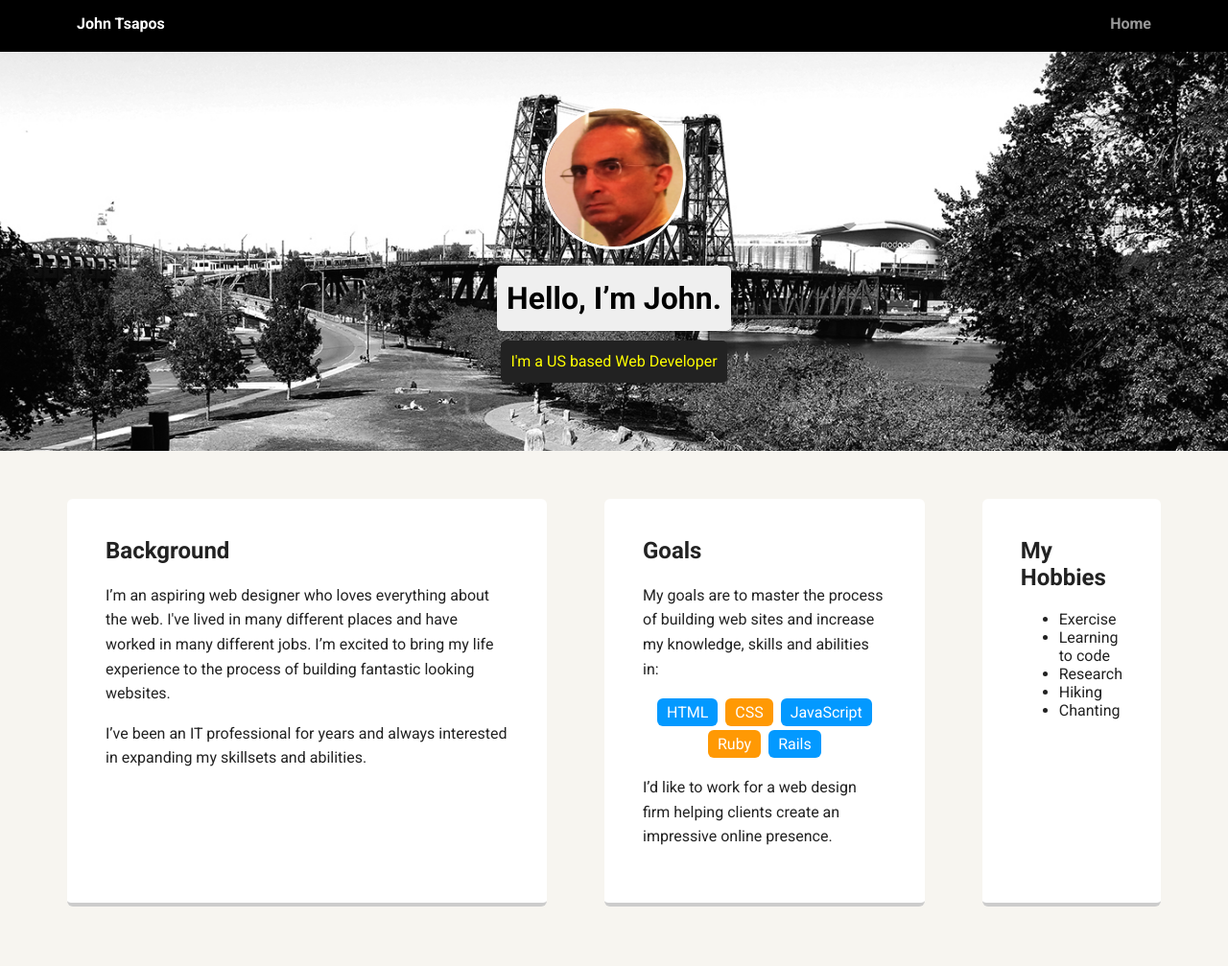
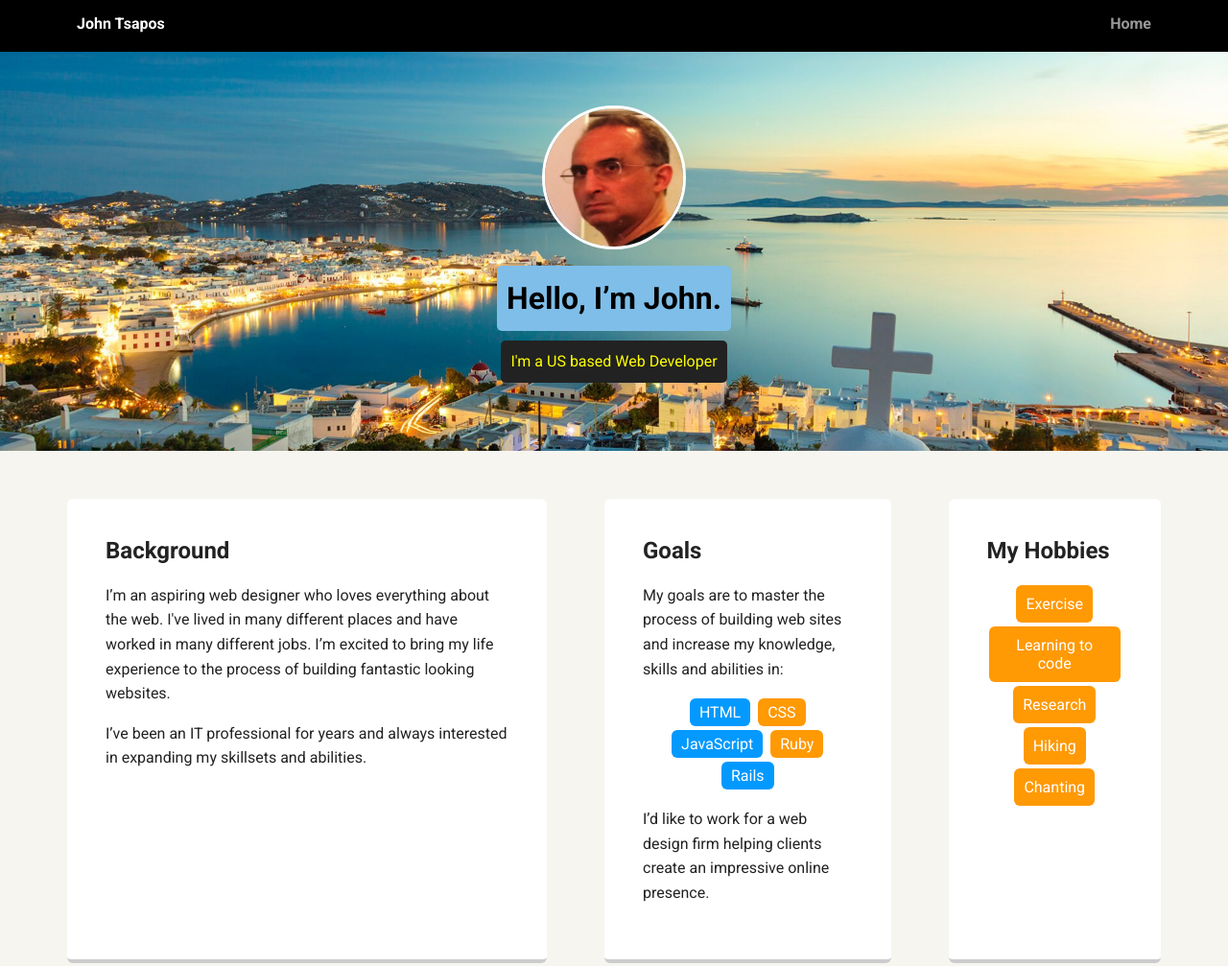
Before and after one commit to jtsapos1/project_1_personal_page, a plain HTML site: page index.html in a window 1280 px wide. Shown: the top 1007 px of the page at 96% size. Drawn offline with Linux system fonts and the light colour scheme; a web font is replaced by a local one.

Commit message:
Updated .css file with new background pic; changed border properties for profile pic

```diff
--- a/styles.css
+++ b/styles.css
@@ -11,12 +11,14 @@ body {
   color: #222;
   background: #f7f5f0;
 }
+
 /* Link Styles */
 
 a {
   text-decoration: none;
   color: #999;
 }
+
 a:hover {
   color: #6633ff;
 }
@@ -31,6 +33,7 @@ a:hover {
   position: fixed;
   text-align: center;
 }
+
 .nav {
   display: flex;
   justify-content: space-around;
@@ -45,26 +48,31 @@ a:hover {
   margin-right: auto;
   color: white;
 }
+
 .nav li {
   padding: 5px 10px 10px 10px;
 }
+
 .nav a {
   transition: all .5s;
 }
+
 .nav a:hover {
   color: white
 }
 
 header {
   text-align: center;
-  background: url('images/portland.jpg') no-repeat top center ;
+  background: url('images/new_background.jpg') no-repeat top center;
   background-size: cover;
   overflow: hidden;
   padding-top: 60px;
 }
+
 header {
   line-height: 1.5;
 }
+
 header .profile-image {
   margin-top: 50px;
   width: 150px;
@@ -73,21 +81,26 @@ header .profile-image {
   border: 3px solid white;
   transition: all .5s;
 }
+
 header .profile-image:hover {
   transform: scale(1.2) rotate(5deg);
+  border: #0399ff
 }
+
 .tag {
-  background-color: #efefef;
+  background-color: #7ebee9;
   color: black;
   padding: 10px;
   border-radius: 5px;
   display: table;
   margin: 10px auto;
 }
+
 .location {
   background-color: #222;
   color: yellow;
 }
+
 .card {
   margin: 30px;
   padding: 20px 40px 40px;
@@ -98,8 +111,23 @@ header .profile-image:hover {
   border-radius: 6px;
   transition: all .5s;
 }
+
 .card:hover {
   border-color: #ff99ff;
+}
+
+ul.hobbies {
+  padding: 0;
+  text-align: center;
+}
+
+.hobbies li {
+  border-radius: 6px;
+  display: inline-block;
+  background: #ff9904;
+  color: white;
+  padding: 10px 10px;
+  margin: 2px;
 }
 
 ul.skills {
@@ -151,18 +179,23 @@ a.social {
   opacity: .4;
   transition: all .5s;
 }
+
 a.twitter {
   background-image: url(images/twitter.svg);
 }
+
 a.linkedin {
   background-image: url(images/linkedin.svg);
 }
+
 a.github {
   background-image: url(images/github.svg);
 }
+
 a.social:hover {
   opacity: 1;
 }
+
 .clearfix {
   clear: both;
 }
@@ -171,7 +204,8 @@ a.social:hover {
 @media screen and (min-width: 720px) {
 
   .flex {
-      display: -ms-flexbox;      /* TWEENER - IE 10 */
+    display: -ms-flexbox;
+    /* TWEENER - IE 10 */
     display: flex;
     max-width: 1200px;
     -ms-flex-pack: distribute;
```
Lines whose indentation alone changed are shown as unchanged.
